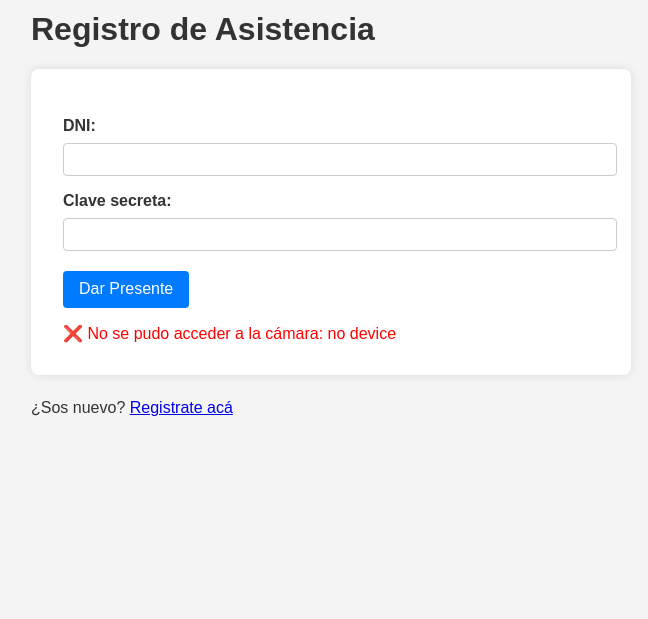
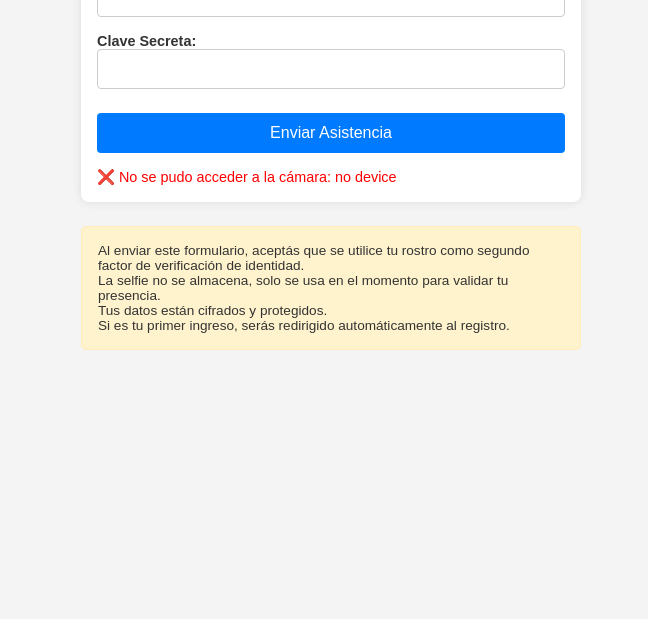
Before and after one commit to assizalcaraz/asistencia_aula_validacion_biometrica, a Django app: page /asistencia/ in a window 1280 px wide. Shown: the part 181-800 px from the top of the page, without its empty margins (309-957 px from the left). Run offline with Django 4.2, Linux system fonts and the light colour scheme.

Commit message:
🧠 Implementación completa de flujo biométrico de asistencia + panel docente
- Captura de selfie en navegador y comparación con encoding cifrado.
- Registro automático redirige a historial del estudiante.
- Token temporal usado para validar proximidad al aula.
- Panel docente con listado de estudiantes y faltas.
- CRUD básico desde /docente/.
- Validación robusta de datos POST (DNI, selfie, clave, token).
- Encodings almacenados cifrados con clave derivada por PBKDF2.

```diff
--- a/asistencia/models.py
+++ b/asistencia/models.py
@@ -18,3 +18,9 @@
 
     def __str__(self):
         return f"{self.dni} - {self.timestamp.strftime('%Y-%m-%d %H:%M:%S')}"
+
+class TokenAcceso(models.Model):
+    token = models.CharField(max_length=100, unique=True)
+    creado = models.DateTimeField(auto_now_add=True)
+    usado = models.BooleanField(default=False)
+    vencimiento = models.IntegerField(default=300)  # en segundos
--- a/asistencia/templates/index.html
+++ b/asistencia/templates/index.html
@@ -3,41 +3,55 @@
 <head>
     <meta charset="UTF-8">
     <title>Registro de Asistencia</title>
+    <meta name="viewport" content="width=device-width, initial-scale=1">
     <style>
+        * {
+            box-sizing: border-box;
+        }
+
         body {
             font-family: Arial, sans-serif;
             background-color: #f4f4f4;
             color: #333;
-            padding: 2rem;
-            max-width: 600px;
+            margin: 0;
+            padding: 1rem;
+        }
+
+        h1 {
+            text-align: center;
+            font-size: 1.5rem;
+        }
+
+        form {
+            background: white;
+            padding: 1rem;
+            border-radius: 8px;
+            box-shadow: 0 0 10px rgba(0,0,0,0.1);
+            width: 95%;
+            max-width: 500px;
             margin: auto;
         }
-        h1 {
-            text-align: center;
-        }
-        form {
-            background: white;
-            padding: 2rem;
-            border-radius: 8px;
-            box-shadow: 0 0 10px rgba(0,0,0,0.1);
-        }
+
         label {
             font-weight: bold;
             display: block;
             margin-top: 1rem;
+            font-size: 0.9rem;
         }
+
         input[type="text"],
-        input[type="password"],
-        input[type="email"] {
+        input[type="password"] {
             width: 100%;
-            padding: 0.5rem;
-            margin-top: 0.5rem;
+            padding: 0.6rem;
+            font-size: 1rem;
             border: 1px solid #ccc;
             border-radius: 4px;
         }
+
         button {
             margin-top: 1.5rem;
-            padding: 0.6rem 1.2rem;
+            width: 100%;
+            padding: 0.7rem;
             border: none;
             background-color: #007BFF;
             color: white;
@@ -45,30 +59,48 @@
             border-radius: 4px;
             cursor: pointer;
         }
+
         button:hover {
             background-color: #0056b3;
         }
+
         #debug {
             margin-top: 1rem;
             color: red;
+            font-size: 0.9rem;
         }
+
         #video, #canvas {
             display: none;
+        }
+
+        .disclaimer {
+            font-size: 0.85rem;
+            margin: 1.5rem auto 0;
+            padding: 1rem;
+            background-color: #fff3cd;
+            border: 1px solid #ffeeba;
+            border-radius: 5px;
+            width: 95%;
+            max-width: 500px;
         }
     </style>
 </head>
 <body>
     <h1>Registro de Asistencia</h1>
-    <form method="POST" onsubmit="return capturarYEnviar(event);">
+    <form method="POST" action="{% url 'asistencia' %}" onsubmit="return capturarYEnviar(event);">
         {% csrf_token %}
+        {% if token %}
+            <input type="hidden" name="token" value="{{ token }}">
+        {% else %}
+            <p style="color: red;">⚠️ Error: falta el token de validación.</p>
+        {% endif %}
+
         <label for="dni">DNI:</label>
         <input type="text" id="dni" name="dni" required>
 
         <label for="clave">Clave Secreta:</label>
         <input type="password" id="clave" name="clave" required>
-
-        <label for="email">Email (solo para registro):</label>
-        <input type="email" id="email" name="email">
 
         <video id="video" autoplay playsinline muted></video>
         <canvas id="canvas"></canvas>
@@ -78,6 +110,15 @@
 
         <div id="debug"></div>
     </form>
+
+
+
+    <div class="disclaimer">
+        Al enviar este formulario, aceptás que se utilice tu rostro como segundo factor de verificación de identidad.<br>
+        La selfie no se almacena, solo se usa en el momento para validar tu presencia.<br>
+        Tus datos están cifrados y protegidos.<br>
+        Si es tu primer ingreso, serás redirigido automáticamente al registro.
+    </div>
 
     <script>
         const video = document.getElementById('video');
@@ -105,7 +146,6 @@
                 return false;
             }
 
-            // Captura automática antes de enviar
             const context = canvas.getContext('2d');
             canvas.width = video.videoWidth;
             canvas.height = video.videoHeight;
@@ -115,7 +155,7 @@
             if (dataURL.length > 100) {
                 selfieInput.value = dataURL;
                 debug.innerText = '✅ Selfie capturada. Enviando...';
-                event.target.submit();  // Envío del formulario
+                event.target.submit();
             } else {
                 debug.innerText = '❌ Error: no se pudo capturar la selfie';
             }
--- a/asistencia/urls.py
+++ b/asistencia/urls.py
@@ -7,6 +7,10 @@
     path('ver_qr/', views.mostrar_qr, name='mostrar_qr'),
     path('generar_qr/', views.generar_qr, name='generar_qr'),
     path('qr/', views.qr_acceso, name='qr_acceso'),
-    path("registro/", views.registrar_estudiante, name="registro"),
-    path("asistencia/", views.registrar_asistencia, name="asistencia"),
+    path('registro/', views.registro, name='registro'),  # <- CORREGIDO
+    path('asistencia/', views.registrar_asistencia, name='asistencia'),
+    path('docente/', views.docente, name='docente'),
+
+    path('logout/', views.logout, name='logout'),
+
 ]
--- a/asistencia/views.py
+++ b/asistencia/views.py
@@ -20,135 +20,220 @@
 from django.http import HttpResponse, HttpResponseServerError
 from django.shortcuts import render, redirect
 from django.utils import timezone
+from django.contrib import messages
+from django.views.decorators.csrf import csrf_protect
 from django.views.decorators.csrf import csrf_exempt
+# Librerías estándar
+import os
+import socket
+import base64
+import secrets
+from io import BytesIO
+
+# Librerías de terceros
+import qrcode
+import numpy as np
+import netifaces
+import face_recognition
+from cryptography.fernet import Fernet
+from cryptography.hazmat.backends import default_backend
+from cryptography.hazmat.primitives import hashes
+from cryptography.hazmat.primitives.kdf.pbkdf2 import PBKDF2HMAC
+
+# Django
+from django.conf import settings
+from django.http import HttpResponse, HttpResponseServerError
+from django.shortcuts import render, redirect
+from django.utils import timezone
 from django.contrib import messages
+from django.views.decorators.csrf import csrf_protect
+from django.views.decorators.csrf import csrf_exempt
+from django.db import models
 
 
 
 # Modelos locales
-from .models import Asistencia, Estudiante
+from .models import Asistencia, Estudiante, TokenAcceso
+
+def index(request):
+    token = request.GET.get("token")
+    if not token:
+        return HttpResponse("Token no proporcionado", status=400)
+
+    if request.method == "GET":
+        return render(request, "index.html", {"token": token})
 
 def generar_clave(clave_usuario):
     from hashlib import sha256
     hash = sha256(clave_usuario.encode()).digest()
     return base64.urlsafe_b64encode(hash)
 
-@csrf_exempt  # Si estás en desarrollo y necesitás testear sin CSRF
-def registrar_estudiante(request):
-    if request.method == 'POST':
-        dni = request.POST.get('dni')
-        clave = request.POST.get('clave')
-        selfie_base64 = request.POST.get('selfie')
+@csrf_protect
+def registrar_asistencia(request):
+    if request.method == "POST":
+        dni = request.POST.get("dni")
+        clave = request.POST.get("clave")
+        selfie_data = request.POST.get("selfie")
+        token = request.GET.get("token") or request.POST.get("token")
 
-        if not selfie_base64 or not dni or not clave:
-            messages.error(request, "Todos los campos son obligatorios.")
-            return render(request, 'registro.html')
+        faltantes = []
+        if not dni: faltantes.append("dni")
+        if not clave: faltantes.append("clave")
+        if not selfie_data: faltantes.append("selfie")
+        if not token: faltantes.append("token")
 
-        if Estudiante.objects.filter(dni=dni).exists():
-            messages.error(request, "Ese DNI ya está registrado.")
-            return render(request, 'registro.html')
+        if faltantes:
+            return HttpResponse(f"Faltan datos requeridos: {', '.join(faltantes)}", status=400)
 
-        # Convertir imagen a array numpy
         try:
-            formato, datos = selfie_base64.split(';base64,')
-            imagen_bytes = base64.b64decode(datos)
-            np_arr = np.frombuffer(imagen_bytes, np.uint8)
-            import cv2
-            img = cv2.imdecode(np_arr, cv2.IMREAD_COLOR)
-            rgb_img = cv2.cvtColor(img, cv2.COLOR_BGR2RGB)
+            acceso = TokenAcceso.objects.get(token=token)
+            if acceso.usado:
+                return HttpResponse("Token ya fue utilizado", status=403)
+
+            ahora = timezone.now()
+            if (ahora - acceso.creado).total_seconds() > acceso.vencimiento:
+                return HttpResponse("Token expirado", status=403)
+        except TokenAcceso.DoesNotExist:
+            return HttpResponse("Token inválido", status=403)
+
+        try:
+            selfie_bytes = base64.b64decode(selfie_data.split(",")[1])
+            img = face_recognition.load_image_file(BytesIO(selfie_bytes))
+            encodings = face_recognition.face_encodings(img)
+            if not encodings:
+                return HttpResponse("No se detectó un rostro válido", status=400)
+            unknown_encoding = encodings[0]
         except Exception:
-            messages.error(request, "Error al procesar la imagen.")
-            return render(request, 'registro.html')
+            return HttpResponse("Error al procesar la imagen", status=400)
 
-        # Extraer encoding facial
         try:
-            encoding = face_recognition.face_encodings(rgb_img)[0]
-        except IndexError:
-            messages.error(request, "No se detectó un rostro válido.")
-            return render(request, 'registro.html')
+            estudiante = Estudiante.objects.get(dni=dni)
+            key = derive_key_from_secret(clave, estudiante.salt)
+            f = Fernet(key)
+            decrypted = f.decrypt(estudiante.encoding)
+            known_encoding = np.frombuffer(decrypted, dtype=np.float64)
 
-        # Cifrar el encoding con clave
-        clave_cifrado = generar_clave(clave)
-        f = Fernet(clave_cifrado)
-        encoding_bytes = encoding.tobytes()
-        encoding_cifrado = f.encrypt(encoding_bytes)
+            match = face_recognition.compare_faces([known_encoding], unknown_encoding)[0]
+            if not match:
+                return HttpResponse("El rostro no coincide o la clave es incorrecta", status=403)
 
-        # Verificar si ya hay un encoding igual
-        estudiantes = Estudiante.objects.all()
-        for est in estudiantes:
+            Asistencia.objects.create(dni=dni, foto="capturada_por_selfie")
+            acceso.usado = True
+            acceso.save()
+
+            request.session["dni"] = dni
+            return redirect("historial")
+
+        except Estudiante.DoesNotExist:
+            request.session['registro_dni'] = dni
+            request.session['registro_clave'] = clave
+            request.session['registro_selfie'] = selfie_data
+            request.session['registro_token'] = token
+            return redirect('registro')
+        except Exception as e:
+            return HttpResponse(f"Error interno: {str(e)}", status=500)
+
+    token = request.GET.get("token", "")
+    return render(request, "index.html", {"token": token})
+
+def registro(request):
+    if request.method == "GET":
+        dni = request.session.get('registro_dni', '')
+        clave = request.session.get('registro_clave', '')
+        selfie = request.session.get('registro_selfie', '')
+        token = request.session.get('registro_token', '')
+        return render(request, 'registro.html', {
+            "dni": dni,
+            "clave": clave,
+            "selfie": selfie,
+            "token": token
+        })
+
+    elif request.method == "POST":
+        dni = request.POST.get("dni")
+        clave = request.POST.get("clave")
+        email = request.POST.get("email")
+        selfie_data = request.POST.get("selfie")
+        token = request.POST.get("token")
+
+        try:
+            header, encoded = selfie_data.split(',', 1)
+            image_data = base64.b64decode(encoded)
+            image_array = np.array(face_recognition.load_image_file(BytesIO(image_data)))
+            encoding = face_recognition.face_encodings(image_array)[0]
+        except Exception as e:
+            return HttpResponse(f"Error al procesar la selfie: {str(e)}", status=400)
+
+        # Rechazar si el rostro ya está registrado con otro DNI
+        system_key = derive_system_key()
+        fernet_sys = Fernet(system_key)
+
+        for est in Estudiante.objects.all():
             try:
-                f_test = Fernet(clave_cifrado)
-                encoding_descifrado = f_test.decrypt(est.encoding)
-                e2 = np.frombuffer(encoding_descifrado, dtype=np.float64)
-                distancia = np.linalg.norm(encoding - e2)
-                if distancia < 0.5:
-                    messages.error(request, "Esa cara ya está registrada con otro DNI.")
-                    return render(request, 'registro.html')
+                decrypted = fernet_sys.decrypt(est.encoding)
+                existing_encoding = np.frombuffer(decrypted, dtype=np.float64)
+                if face_recognition.compare_faces([existing_encoding], encoding)[0]:
+                    return HttpResponse("Este rostro ya está registrado con otro DNI.", status=409)
             except Exception:
-                continue  # No se puede descifrar => no es la misma clave => se ignora
+                continue
 
-        # Guardar en DB
+        # Encriptar el encoding con la clave del sistema para poder hacer comparación futura
+        encrypted_encoding = fernet_sys.encrypt(encoding.tobytes())
+        salt = b'static_salt_123'  # puede hacerse dinámico si se desea reforzar, pero ya tenemos clave única
+
         Estudiante.objects.create(
             dni=dni,
-            encoding=encoding_cifrado,
-            salt=b'',  # Placeholder si luego implementás salting manual
+            email=email,
+            encoding=encrypted_encoding,
+            salt=salt
         )
-        messages.success(request, "✅ Registro exitoso.")
-        return redirect('asistencia')
 
-    return render(request, 'registro.html')
+        Asistencia.objects.create(dni=dni, foto="capturada_por_selfie")
+
+        try:
+            acceso = TokenAcceso.objects.get(token=token)
+            acceso.usado = True
+            acceso.save()
+        except TokenAcceso.DoesNotExist:
+            pass
+
+        request.session["dni"] = dni
+        messages.success(request, "Estudiante registrado y asistencia marcada correctamente.")
+        return redirect("historial")
+
+    return HttpResponse("Método no permitido", status=405)
 
 
+def historial(request):
+    dni = request.session.get("dni")
+    if not dni:
+        return redirect("index")
 
-def derive_key_from_secret(secret: str, salt: bytes) -> bytes:
+    asistencias = Asistencia.objects.filter(dni=dni).order_by("-timestamp")
+    return render(request, "historial.html", {"asistencias": asistencias, "dni": dni})
+
+
+def derive_key_from_secret(secret, salt):
     kdf = PBKDF2HMAC(
         algorithm=hashes.SHA256(),
         length=32,
         salt=salt,
-        iterations=100_000,
+        iterations=100000,
         backend=default_backend()
     )
     return base64.urlsafe_b64encode(kdf.derive(secret.encode()))
 
-def index(request):
-    if request.method == 'POST':
-        dni = request.POST.get('dni')
-        clave = request.POST.get('clave')
-        selfie_data = request.POST.get('selfie')
 
-        if not dni or not clave or not selfie_data:
-            return HttpResponse("Datos incompletos", status=400)
+def derive_system_key():
+    kdf = PBKDF2HMAC(
+        algorithm=hashes.SHA256(),
+        length=32,
+        salt=b'static_salt_123',
+        iterations=100000,
+        backend=default_backend()
+    )
+    return base64.urlsafe_b64encode(kdf.derive(settings.SECRET_KEY.encode()))
 
-        unknown_image = face_recognition.load_image_file(BytesIO(base64.b64decode(selfie_data.split(',')[1])))
-        unknown_encodings = face_recognition.face_encodings(unknown_image)
-        if not unknown_encodings:
-            return HttpResponse("No se detectó rostro en la imagen enviada", status=400)
-        unknown_encoding = unknown_encodings[0]
-
-        try:
-            estudiante = Estudiante.objects.get(dni=dni)
-            key = derive_key_from_secret(clave, estudiante.salt)
-            fernet = Fernet(key)
-            decrypted = fernet.decrypt(estudiante.encoding)
-            known_encoding = np.frombuffer(decrypted, dtype=np.float64)
-
-            match = face_recognition.compare_faces([known_encoding], unknown_encoding)[0]
-            if not match:
-                return HttpResponse("El rostro no coincide con el registrado o la clave es incorrecta", status=403)
-        except Estudiante.DoesNotExist:
-            salt = secrets.token_bytes(16)
-            key = derive_key_from_secret(clave, salt)
-            fernet = Fernet(key)
-            encoding_bytes = unknown_encoding.astype(np.float64).tobytes()
-            encrypted = fernet.encrypt(encoding_bytes)
-            Estudiante.objects.create(dni=dni, encoding=encrypted, salt=salt)
-        except Exception as e:
-            return HttpResponse(f"Error procesando los datos: {str(e)}", status=500)
-
-        Asistencia.objects.create(dni=dni, foto="capturada_con_selfie")
-        return HttpResponse(f"Asistencia registrada para DNI {dni}")
-
-    return render(request, 'index.html')
 
 def historial(request):
     registros = Asistencia.objects.order_by('-timestamp')
@@ -164,51 +249,6 @@
     finally:
         s.close()
     return ip
-
-
-
-@csrf_exempt
-def registrar_asistencia(request):
-    if request.method == 'POST':
-        dni = request.POST.get('dni')
-        clave = request.POST.get('clave')
-        selfie_data = request.POST.get('selfie')
-        token = request.GET.get("token", "no-token")
-
-        if not dni or not clave or not selfie_data:
-            return HttpResponse("Faltan datos requeridos", status=400)
-
-        # Procesar la selfie recibida
-        try:
-            selfie_bytes = base64.b64decode(selfie_data.split(",")[1])
-            img = face_recognition.load_image_file(BytesIO(selfie_bytes))
-            unknown_encoding = face_recognition.face_encodings(img)[0]
-        except Exception:
-            return HttpResponse("No se detectó un rostro válido", status=400)
-
-        # Buscar estudiante y validar rostro
-        try:
-            estudiante = Estudiante.objects.get(dni=dni)
-            key = derive_key_from_secret(clave, estudiante.salt)
-            f = Fernet(key)
-            decrypted = f.decrypt(estudiante.encoding)
-            known_encoding = np.frombuffer(decrypted, dtype=np.float64)
-
-            match = face_recognition.compare_faces([known_encoding], unknown_encoding)[0]
-            if not match:
-                return HttpResponse("El rostro no coincide o la clave es incorrecta", status=403)
-
-            # Si todo está bien, registrar asistencia
-            Asistencia.objects.create(dni=dni, foto="capturada_por_selfie")
-            return HttpResponse(f"✅ Asistencia registrada correctamente para {dni} con token {token}")
-
-        except Estudiante.DoesNotExist:
-            return HttpResponse("DNI no registrado", status=404)
-        except Exception as e:
-            return HttpResponse(f"Error interno: {str(e)}", status=500)
-
-    return render(request, "asistencia.html")  # Formulario HTML que pide DNI, clave y selfie
-
 
 def qr_acceso(request):
     try:
@@ -241,8 +281,6 @@
     except Exception as e:
         return HttpResponseServerError(f"Error generando QR: {str(e)}")
 
-
-
 def obtener_url_cloudflare():
     try:
         with open("/tunnel_data/tunnel_url.txt", "r") as f:
@@ -252,9 +290,6 @@
     except FileNotFoundError:
         print("🚫 Archivo no encontrado")
         return "URL no disponible"
-
-
-
 
 def generar_qr(request):
     try:
@@ -288,9 +323,18 @@
 def mostrar_qr(request):
     url_base = obtener_url_cloudflare()
     token = "token-de-ejemplo"
+
+    # Agrega el token si no existe
+    if not TokenAcceso.objects.filter(token=token).exists():
+        TokenAcceso.objects.create(
+            token=token,
+            vencimiento=300,
+            creado=timezone.now(),
+            usado=False
+        )
+
     url_completa = f"{url_base}/asistencia/?token={token}"
 
-    # Generar QR en memoria
     qr = qrcode.make(url_completa)
     buffer = BytesIO()
     qr.save(buffer, format="PNG")
@@ -300,3 +344,45 @@
         "qr_base64": img_str,
         "url_completa": url_completa
     })
+
+...
+
+@csrf_exempt
+def docente(request):
+    if request.method == "POST":
+        accion = request.POST.get("accion")
+        dni = request.POST.get("dni")
+        email = request.POST.get("email", "")
+
+        if accion == "crear" and dni:
+            if not Estudiante.objects.filter(dni=dni).exists():
+                Estudiante.objects.create(dni=dni, email=email, encoding=b"", salt=b"")
+        elif accion == "eliminar" and dni:
+            Estudiante.objects.filter(dni=dni).delete()
+
+    estudiantes = Estudiante.objects.all().order_by("dni")
+
+    asistencias = Asistencia.objects.values("dni").annotate(
+        total=models.Count("id")
+    )
+    asistencias_dict = {a["dni"]: a["total"] for a in asistencias}
+
+    estudiantes_faltas = []
+    for estudiante in estudiantes:
+        dni = estudiante.dni
+        total_asistencias = asistencias_dict.get(dni, 0)
+        if total_asistencias == 0:
+            estudiantes_faltas.append({
+                "dni": dni,
+                "email": estudiante.email,
+                "faltas": "Ninguna asistencia"
+            })
+
+    return render(request, "docente.html", {
+        "estudiantes": estudiantes,
+        "faltantes": estudiantes_faltas
+    })
+
+def logout(request):
+    request.session.flush()
+    return redirect("index")
--- a/requirements.txt
+++ b/requirements.txt
@@ -6,3 +6,4 @@
 pillow
 cryptography
 netifaces
+django-redis
```
Also changed, not shown: asistencia/templates/docente.html (added, +111 -0 lines), asistencia/templates/historial.html (+69 -9 lines), asistencia/templates/registro.html (+8 -41 lines), asistencia_facial/settings.py (+10 -0 lines), 2 other files.
